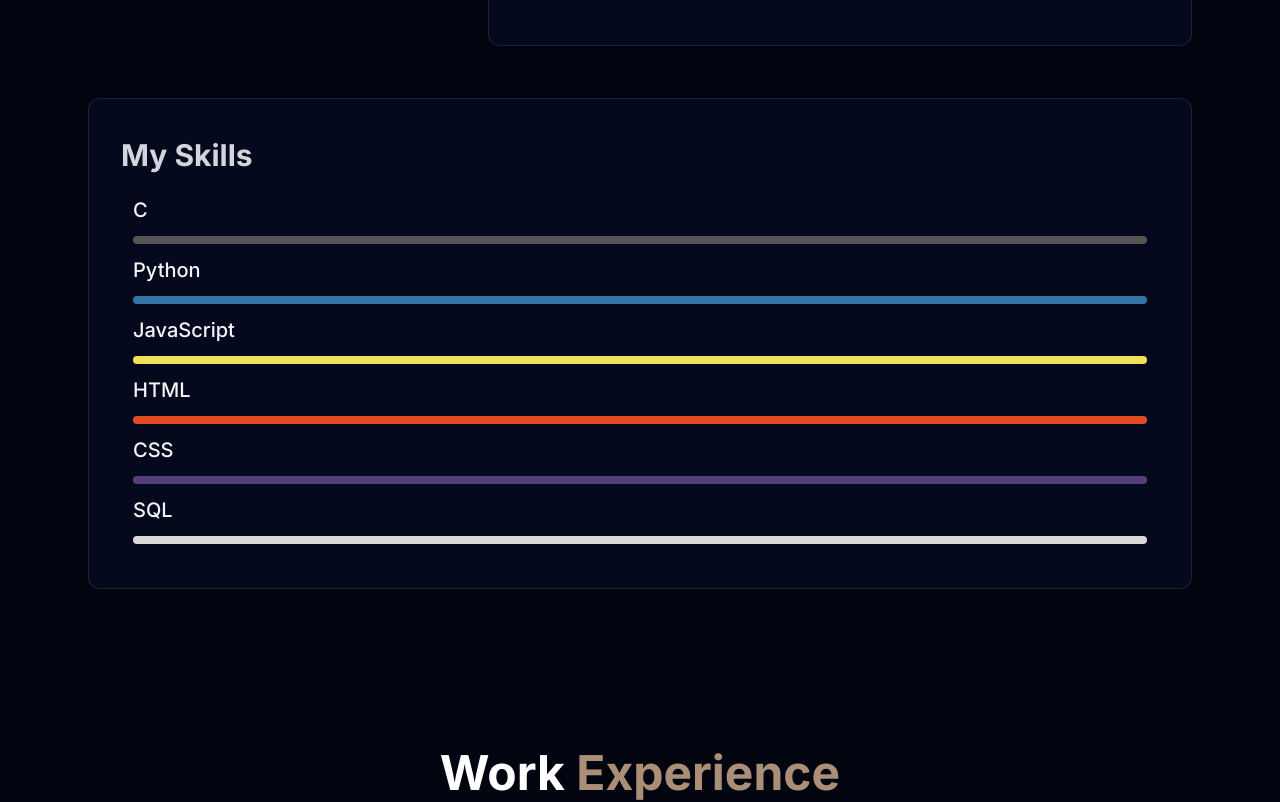
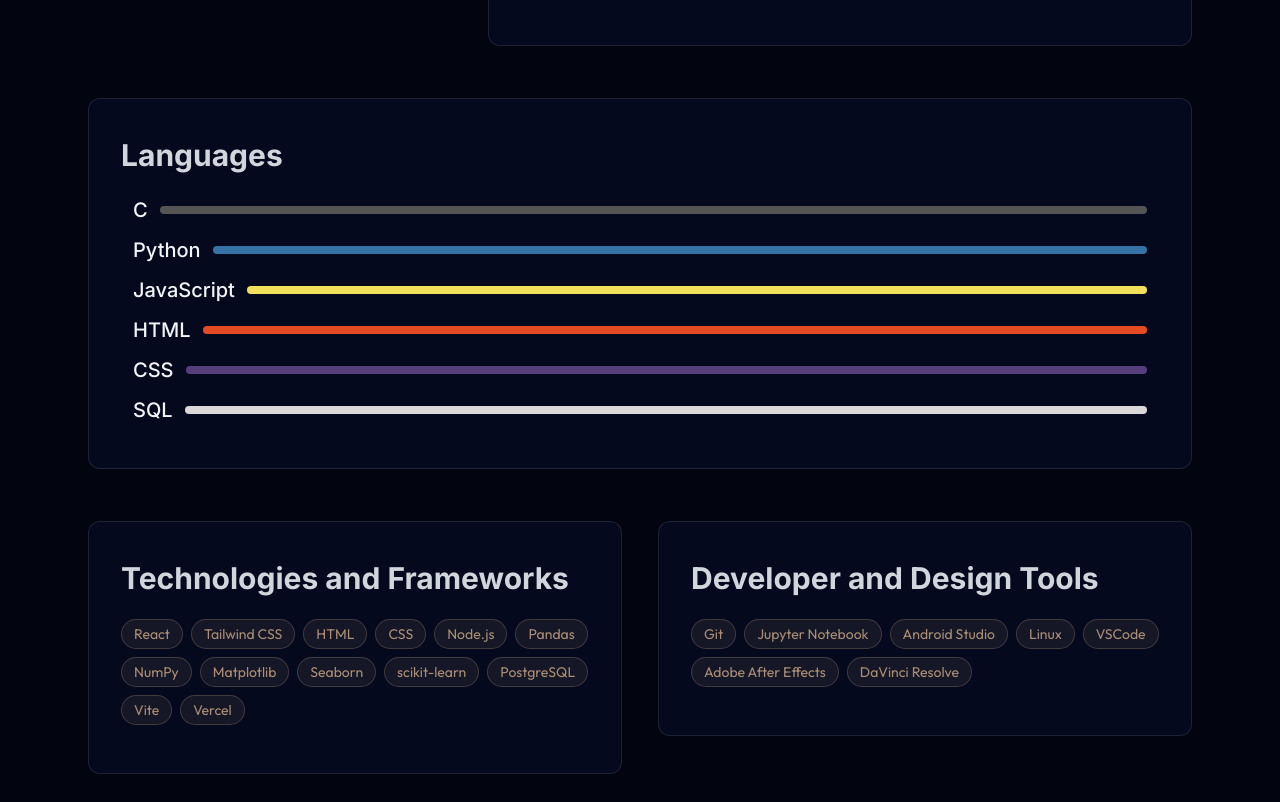
Before and after one commit to louisnguyenn/Louis-Personal-Portfolio, a React (Vite) app: page / in a window 1280 px wide. Shown: the part 1460-2262 px from the top of the page. Built offline with nearby package versions, Linux system fonts and the light colour scheme.

Commit message:
displayed all skills in about section

```diff
--- a/src/components/sections/About.jsx
+++ b/src/components/sections/About.jsx
@@ -110,9 +110,9 @@ export const About = () => {
 
         {/* my skills */}
         <div className="mt-13 bg-[#05091e] relative rounded-xl p-6 sm:p-8 border border-white/10 hover:border-[#AA8F76] transition-all duration-300 order-2 lg:order-none hover:shadow-2xl hover:shadow-[#AA8F76]/20">
-          <ScrollReveal direction="left" distance={50} duration={0.8}>
+          <ScrollReveal direction="up" distance={50} duration={0.8}>
             <h3 className="text-3xl font-bold text-gray-300 mb-4 leading-relaxed">
-              My Skills
+              Languages
             </h3>
             {/*
             <div className="flex flex-wrap gap-2 mb-4">
@@ -123,36 +123,79 @@ export const About = () => {
               ))}
             </div> */}
 
-            <div className="m-3">
-              <h2 className="font-medium text-xl mb-3">C</h2>
-              <hr className="w-full h-2 bg-[#555555] border-0 rounded"/>
+            <div className="m-3 flex items-center gap-3">
+              <h2 className="font-medium text-xl">C</h2>
+              <hr className="flex-1 h-2 bg-[#555555] border-0 rounded" />
             </div>
 
-            <div className="m-3">
-              <h2 className="font-medium text-xl mb-3">Python</h2>
-              <hr className="w-full h-2 bg-[#3572A5] border-0 rounded"/>
+            <div className="m-3 flex items-center gap-3">
+              <h2 className="font-medium text-xl">Python</h2>
+              <hr className="flex-1 h-2 bg-[#3572A5] border-0 rounded" />
             </div>
 
-            <div className="m-3">
-              <h2 className="font-medium text-xl mb-3">JavaScript</h2>
-              <hr className="w-full h-2 bg-[#f1e05a] border-0 rounded"/>
+            <div className="m-3 flex items-center gap-3">
+              <h2 className="font-medium text-xl">JavaScript</h2>
+              <hr className="flex-1 h-2 bg-[#f1e05a] border-0 rounded" />
             </div>
 
-            <div className="m-3">
-              <h2 className="font-medium text-xl mb-3">HTML</h2>
-              <hr className="w-full h-2 bg-[#e44b23] border-0 rounded"/>
+            <div className="m-3 flex items-center gap-3">
+              <h2 className="font-medium text-xl">HTML</h2>
+              <hr className="flex-1 h-2 bg-[#e44b23] border-0 rounded" />
             </div>
 
-            <div className="m-3">
-              <h2 className="font-medium text-xl mb-3">CSS</h2>
-              <hr className="w-full h-2 bg-[#563d7c] border-0 rounded"/>
+            <div className="m-3 flex items-center gap-3">
+              <h2 className="font-medium text-xl">CSS</h2>
+              <hr className="flex-1 h-2 bg-[#563d7c] border-0 rounded" />
             </div>
 
-            <div className="m-3">
-              <h2 className="font-medium text-xl mb-3">SQL</h2>
-              <hr className="w-full h-2 bg-[#dad8d8] border-0 rounded"/>
+            <div className="m-3 flex items-center gap-3">
+              <h2 className="font-medium text-xl">SQL</h2>
+              <hr className="flex-1 h-2 bg-[#dad8d8] border-0 rounded" />
             </div>
           </ScrollReveal>
+        </div>
+
+        <div className="flex flex-col lg:flex-row gap-8 lg:gap-9 items-center lg:items-start w-full">
+          <div className="flex w-full lg:flex-1 mt-13 bg-[#05091e] relative rounded-xl p-6 sm:p-8 border border-white/10 hover:border-[#AA8F76] transition-all duration-300 order-2 lg:order-none hover:shadow-2xl hover:shadow-[#AA8F76]/20">
+            <ScrollReveal direction="up" distance={50} duration={0.8}>
+              <h3 className="text-3xl font-bold text-gray-300 mb-4 leading-relaxed">
+                Technologies and Frameworks
+              </h3>
+              <div className="flex flex-wrap gap-2 mb-4">
+                {[
+                  "React", "Tailwind CSS", "HTML", "CSS", "Node.js", "Pandas", "NumPy",
+                  "Matplotlib", "Seaborn", "scikit-learn", "PostgreSQL", "Vite", "Vercel"
+                ].map((tech, key) => (
+                  <span
+                    key={key}
+                    className="bg-[#AA8F76]/10 text-[#AA8F76] border border-[#AA8F76]/30 py-1 px-3 rounded-full text-sm hover:bg-blue-500/20 hover:shadow-[0_2px_8px_rgba(59,130,246,0.2)] transition duration-300"
+                  >
+                    {tech}
+                  </span>
+                ))}
+              </div>
+            </ScrollReveal>
+          </div>
+
+          <div className="flex w-full lg:flex-1 mt-13 bg-[#05091e] relative rounded-xl p-6 sm:p-8 border border-white/10 hover:border-[#AA8F76] transition-all duration-300 order-2 lg:order-none hover:shadow-2xl hover:shadow-[#AA8F76]/20">
+            <ScrollReveal direction="up" distance={50} duration={0.8}>
+              <h3 className="text-3xl font-bold text-gray-300 mb-4 leading-relaxed">
+                Developer and Design Tools
+              </h3>
+              <div className="flex flex-wrap gap-2 mb-4">
+                {[
+                  "Git", "Jupyter Notebook", "Android Studio", "Linux", "VSCode", "Adobe After Effects", "DaVinci Resolve"
+                ].map((tech, key) => (
+                  <span
+                    key={key}
+                    className="bg-[#AA8F76]/10 text-[#AA8F76] border border-[#AA8F76]/30 py-1 px-3 rounded-full text-sm hover:bg-blue-500/20 hover:shadow-[0_2px_8px_rgba(59,130,246,0.2)] transition duration-300"
+                  >
+                    {tech}
+                  </span>
+                ))}
+              </div>
+            </ScrollReveal>
+          </div>
         </div>
       </div>
     </section>
```
